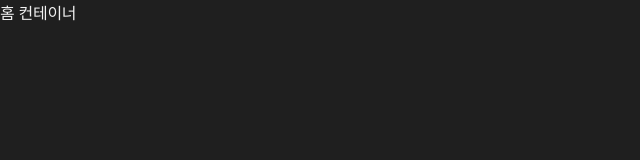
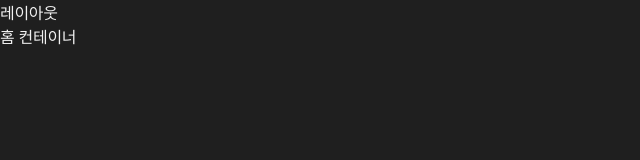
Before and after one commit to qpow1018/elden-wiki-client, a Next.js app: page / in a window 1280 px wide. Shown: the top 160 px of the page, without its empty margins (0-640 px from the left). Built offline with nearby package versions, Linux system fonts and the light colour scheme.

Commit message:
Feat: create LayoutComponent

```diff
--- /dev/null
+++ b/src/components/Layout/index.tsx
@@ -0,0 +1,17 @@
+
+
+export default function Layout(
+  props: {
+    children: React.ReactNode;
+  }
+) {
+  return (
+    <div>
+      레이아웃
+
+      <div>
+        { props.children }
+      </div>
+    </div>
+  );
+}
--- a/src/containers/Home/index.tsx
+++ b/src/containers/Home/index.tsx
@@ -1,8 +1,9 @@
-
-
+import Layout from '@/components/Layout';
 
 export default function Home() {
   return (
-    <div>홈 컨테이너</div>
+    <Layout>
+      <div>홈 컨테이너</div>
+    </Layout>
   );
 }
```
